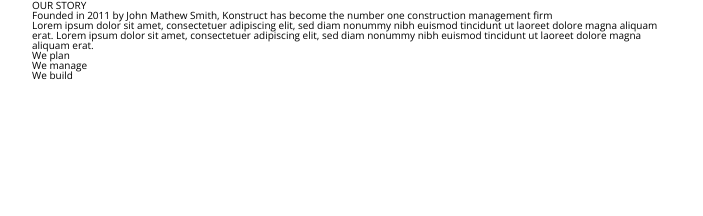
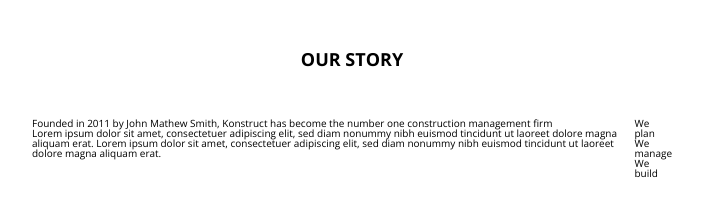
Before and after one commit to amsornet/Konstruct, a plain HTML site: page index.html in a window 1280 px wide. Shown: the whole page, without its empty margins (288-991 px from the left). Drawn offline with nearby package versions, Linux system fonts and the light colour scheme.

Commit message:
story_left

```diff
--- a/index.html
+++ b/index.html
@@ -12,6 +12,7 @@
   <section class="story">
     <div class="container">
       <h2 class="story_title_2">Our Story</h2>
+      <div class="story_inner">
         <div class="story_left">
           <h3 class="story_title_3">Founded in 2011 by John Mathew Smith,
           <span class="accent-color">Konstruct</span> has become the number one construction management firm</h3>
@@ -23,6 +24,7 @@
           <div class="story_item">We build</div>
         </div>
       </div>
+    </div>
   </section>
 </body>
 </html>
--- a/sass/style.sass
+++ b/sass/style.sass
@@ -20,18 +20,25 @@
 
   /* раздел "Our Story" */
 .story
-
+  &_inner
+    display: flex
   &_left
 
   &_title_2
     text-transform: uppercase
+    text-align: center
+    font-weight: bold
+    font-size: 1.8rem
+    padding: 5rem 0
+  &_title_2::after
+    content: ''
+    width: 5rem
+    height: .2rem
+    background-color: #00A4E5
 
   &_title_3
+  &_text
+  &_right
+  &_item
 
 .accent-color
-
-.story_text
-
-.story_right
-
-.story_item
```
Also changed, not shown: css/style.css. Lines whose indentation alone changed are shown as unchanged.
